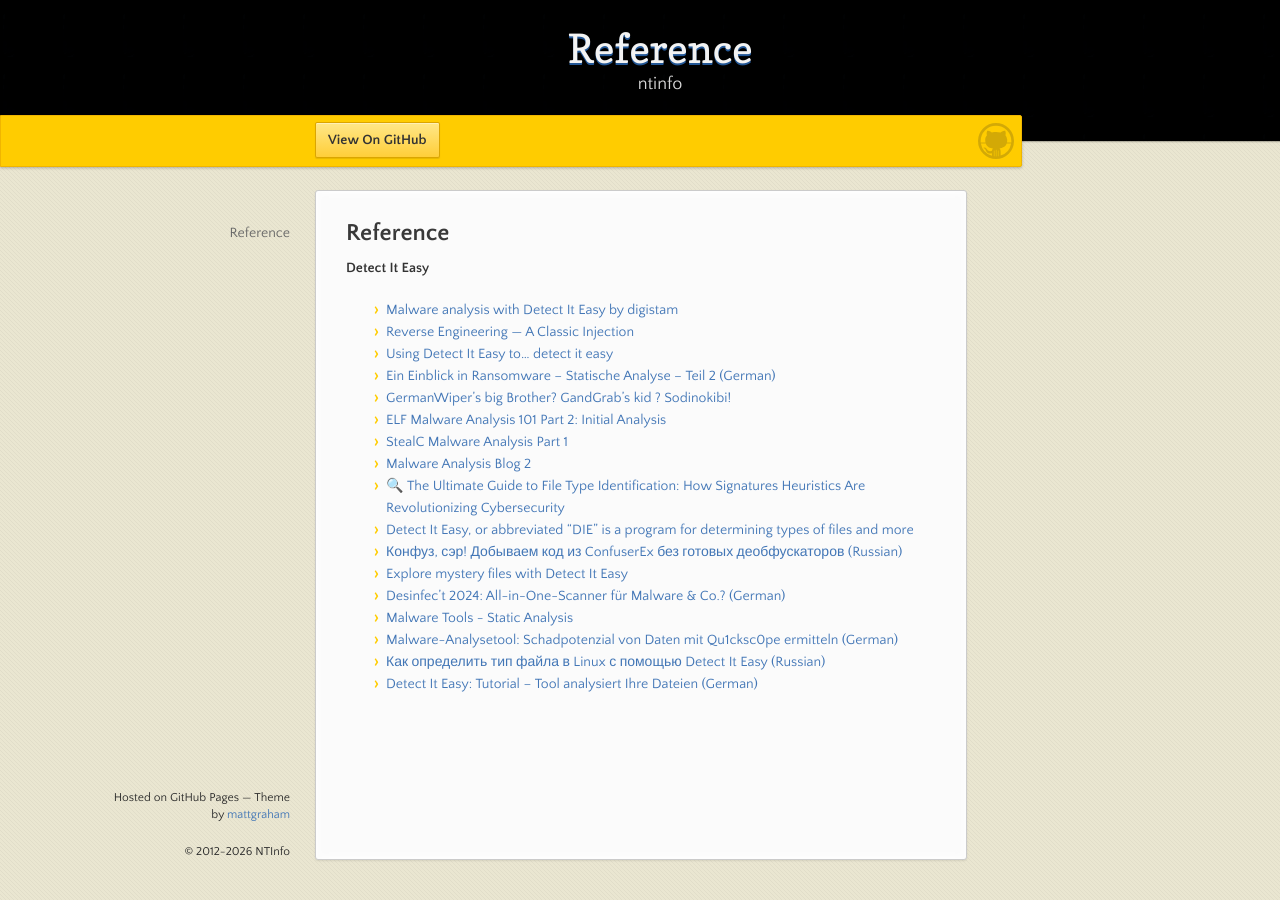
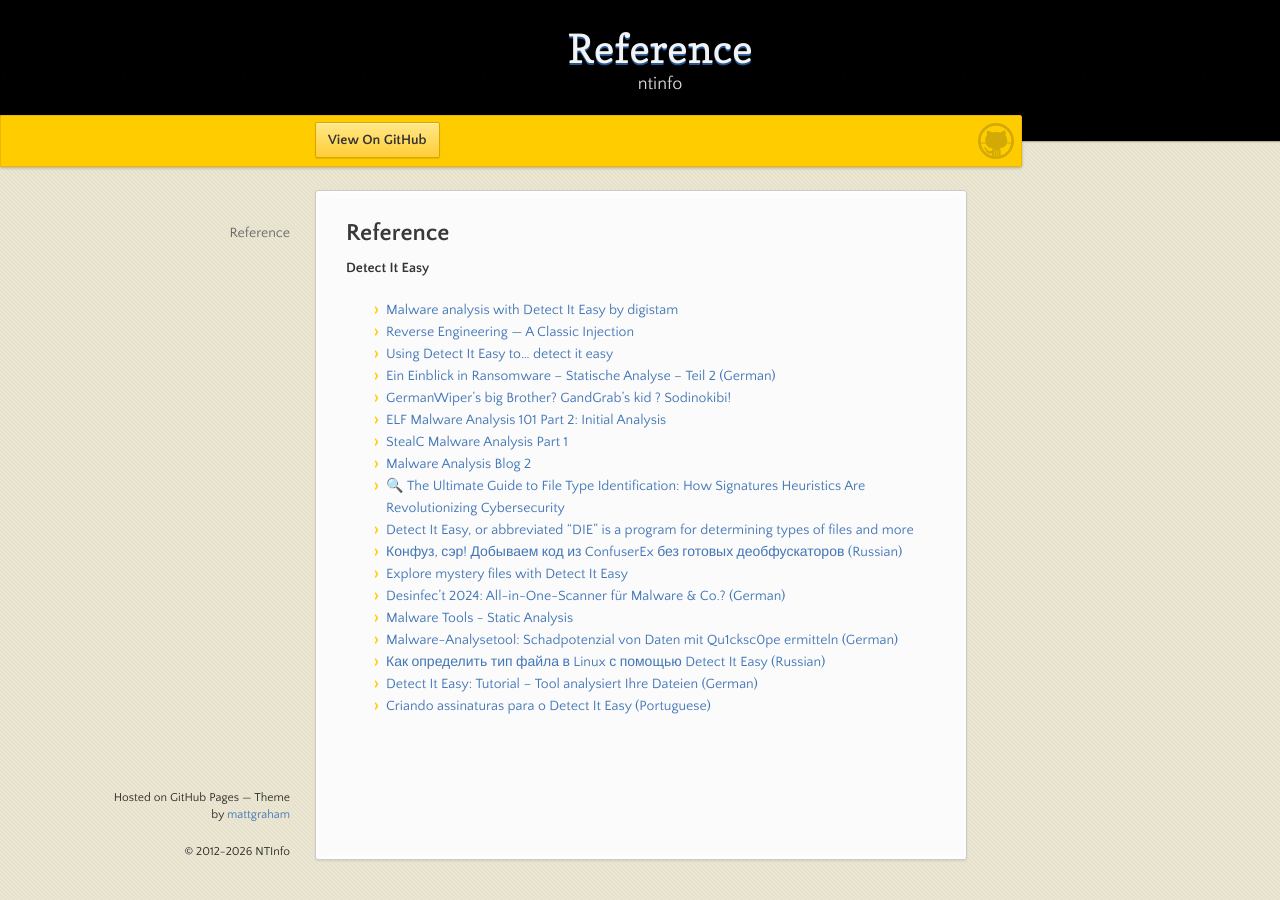
Before and after one commit to horsicq/horsicq.github.io, a Jekyll site: the page built from reference.md, in a window 1280 px wide. Built offline with Jekyll 4.4.1, drawn with Linux system fonts in a browser that asks for light colours; our own code applies the rules of GitHub Pages for plain Markdown files.

Commit message:
add portuguese reference

```diff
--- a/reference.md
+++ b/reference.md
@@ -18,3 +18,4 @@
 - [Malware-Analysetool: Schadpotenzial von Daten mit Qu1cksc0pe ermitteln (German)](https://www.heise.de/ratgeber/Malware-Analysetool-Schadpotenzial-von-Daten-mit-Qu1cksc0pe-ermitteln-10001929.html)
 - [Как определить тип файла в Linux с помощью Detect It Easy (Russian)](https://vk.com/@greyteam-kak-opredelit-tip-faila-v-linux-s-pomoschu-detect-it-easy)
 - [Detect It Easy: Tutorial – Tool analysiert Ihre Dateien (German)](https://www.computerbild.de/artikel/cb-Tipps-Software-Detect-It-Easy-Tutorial-Tool-analysiert-Ihre-Dateien-36841759.html)
+- [Criando assinaturas para o Detect It Easy (Portuguese)](https://www.mentebinaria.com.br/artigos/engenharia-reversa/criando-assinaturas-para-o-detect-it-easy-r115/)
```
